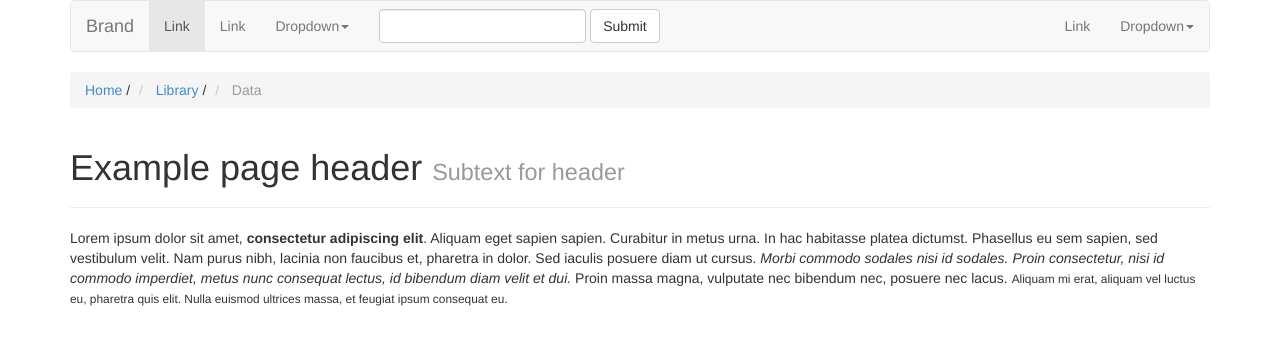
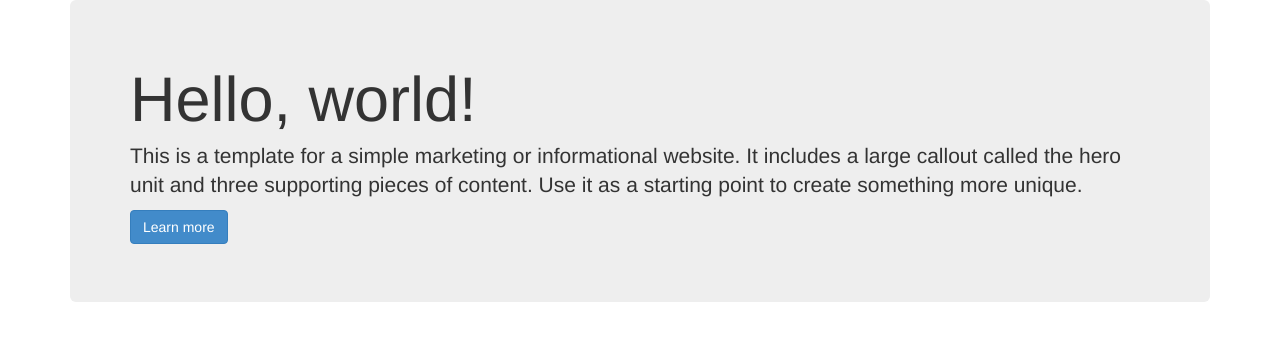
Before and after one commit to lv1jyk/blog, a Jekyll site: the page index.html, which Jekyll copies as it is, in a window 1280 px wide. Shown: the top 345 px of the page. Built offline with Jekyll 4.4.1, drawn with Linux system fonts in a browser that asks for light colours; nearby versions of some CDN libraries; library files that are not in the unit come from our copies.

Commit message:
modify bootstrap

```diff
--- a/index.html
+++ b/index.html
@@ -36,95 +36,17 @@
 <div class="container">
 	<div class="row clearfix">
 		<div class="col-md-12 column">
-			<nav class="navbar navbar-default" role="navigation">
-				<div class="navbar-header">
-					 <button class="navbar-toggle" type="button" data-toggle="collapse" data-target="#bs-example-navbar-collapse-1"> <span class="sr-only">Toggle navigation</span><span class="icon-bar"></span><span class="icon-bar"></span><span class="icon-bar"></span></button> <a class="navbar-brand" href="#">Brand</a>
-				</div>
-
-				<div class="collapse navbar-collapse" id="bs-example-navbar-collapse-1">
-					<ul class="nav navbar-nav">
-						<li class="active">
-							<a href="#">Link</a>
-						</li>
-						<li>
-							<a href="#">Link</a>
-						</li>
-						<li class="dropdown">
-							 <a class="dropdown-toggle" href="#" data-toggle="dropdown">Dropdown<strong class="caret"></strong></a>
-							<ul class="dropdown-menu">
-								<li>
-									<a href="#">Action</a>
-								</li>
-								<li>
-									<a href="#">Another action</a>
-								</li>
-								<li>
-									<a href="#">Something else here</a>
-								</li>
-								<li class="divider">
-								</li>
-								<li>
-									<a href="#">Separated link</a>
-								</li>
-								<li class="divider">
-								</li>
-								<li>
-									<a href="#">One more separated link</a>
-								</li>
-							</ul>
-						</li>
-					</ul>
-					<form class="navbar-form navbar-left" role="search">
-						<div class="form-group">
-							<input class="form-control" type="text">
-						</div> <button class="btn btn-default" type="submit">Submit</button>
-					</form>
-					<ul class="nav navbar-nav navbar-right">
-						<li>
-							<a href="#">Link</a>
-						</li>
-						<li class="dropdown">
-							 <a class="dropdown-toggle" href="#" data-toggle="dropdown">Dropdown<strong class="caret"></strong></a>
-							<ul class="dropdown-menu">
-								<li>
-									<a href="#">Action</a>
-								</li>
-								<li>
-									<a href="#">Another action</a>
-								</li>
-								<li>
-									<a href="#">Something else here</a>
-								</li>
-								<li class="divider">
-								</li>
-								<li>
-									<a href="#">Separated link</a>
-								</li>
-							</ul>
-						</li>
-					</ul>
-				</div>
-
-			</nav>
-			<ul class="breadcrumb">
-				<li>
-					<a href="#">Home</a> <span class="divider">/</span>
-				</li>
-				<li>
-					<a href="#">Library</a> <span class="divider">/</span>
-				</li>
-				<li class="active">
-					Data
-				</li>
-			</ul>
-			<div class="page-header">
+			<div class="jumbotron">
 				<h1>
-					Example page header <small>Subtext for header</small>
+					Hello, world!
 				</h1>
+				<p>
+					This is a template for a simple marketing or informational website. It includes a large callout called the hero unit and three supporting pieces of content. Use it as a starting point to create something more unique.
+				</p>
+				<p>
+					<a class="btn btn-primary btn-large" href="#">Learn more</a>
+				</p>
 			</div>
-			<p>
-				Lorem ipsum dolor sit amet, <strong>consectetur adipiscing elit</strong>. Aliquam eget sapien sapien. Curabitur in metus urna. In hac habitasse platea dictumst. Phasellus eu sem sapien, sed vestibulum velit. Nam purus nibh, lacinia non faucibus et, pharetra in dolor. Sed iaculis posuere diam ut cursus. <em>Morbi commodo sodales nisi id sodales. Proin consectetur, nisi id commodo imperdiet, metus nunc consequat lectus, id bibendum diam velit et dui.</em> Proin massa magna, vulputate nec bibendum nec, posuere nec lacus. <small>Aliquam mi erat, aliquam vel luctus eu, pharetra quis elit. Nulla euismod ultrices massa, et feugiat ipsum consequat eu.</small>
-			</p>
 		</div>
 	</div>
 </div>
```
